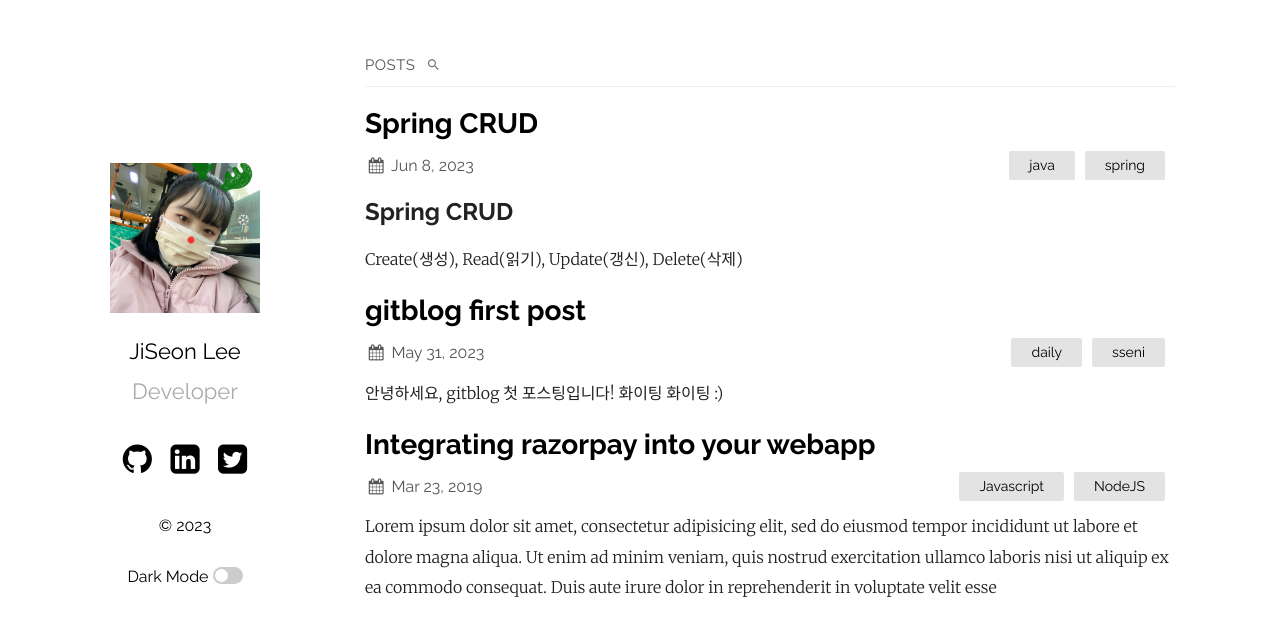
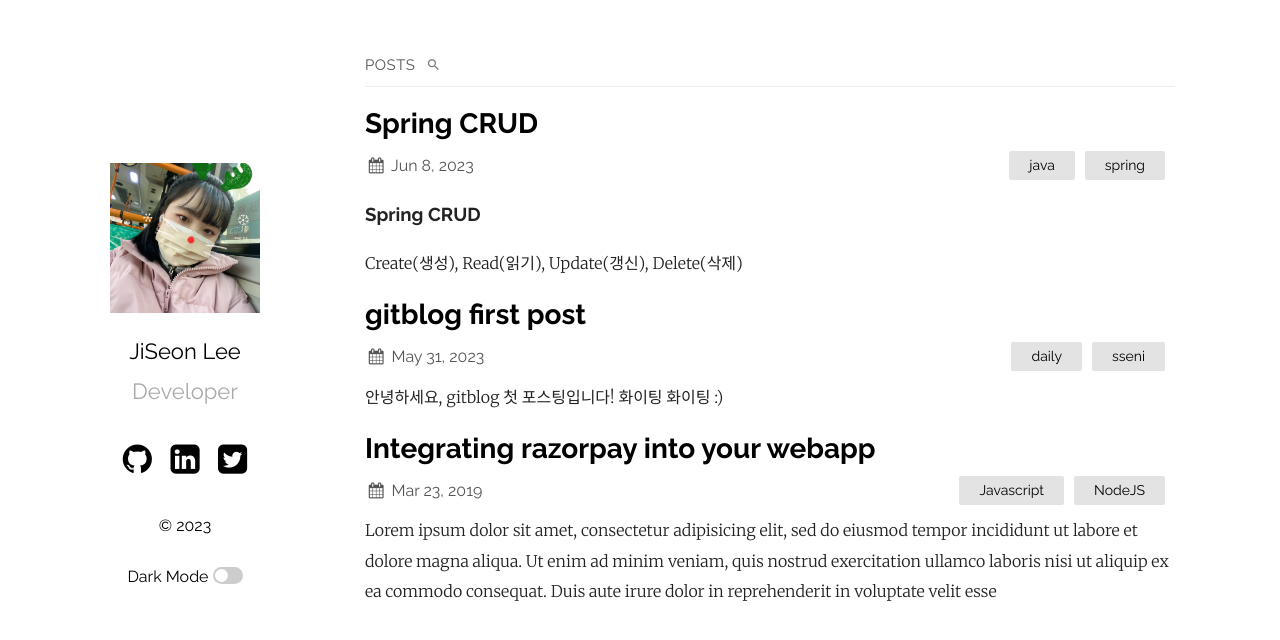
Before and after one commit to jsl1113/gitblog, a Jekyll site: the page built from index.md, in a window 1280 px wide. Shown: the top 640 px of the page. Built offline with Jekyll 4.4.1, drawn with Linux system fonts in a browser that asks for light colours.

````diff
--- a/_posts/2023-06-08-Spring-CRUD.markdown
+++ b/_posts/2023-06-08-Spring-CRUD.markdown
@@ -5,7 +5,7 @@ date:   2023-06-08 18:03:36 +0530
 categories: java spring
 ---
 
-## Spring CRUD
+### Spring CRUD
 Create(생성), Read(읽기), Update(갱신), Delete(삭제)
 
 
@@ -24,7 +24,7 @@ Create(생성), Read(읽기), Update(갱신), Delete(삭제)
     → 원치 않는 문제를 야기할 수 있음
 
 
-## Student 목록 출력하기
+### Student 목록 출력하기
 model / StudentDto.java
 ```java
 package com.example.crud.model;
````
